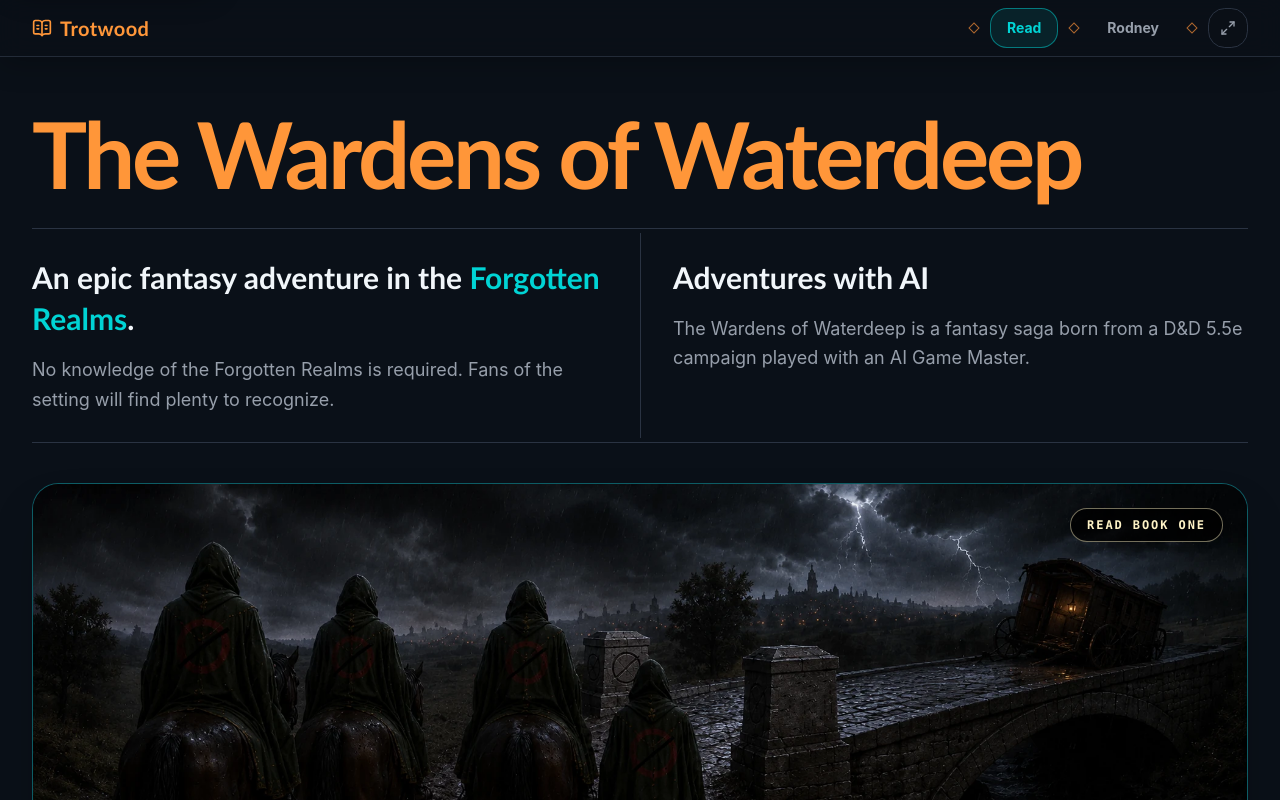
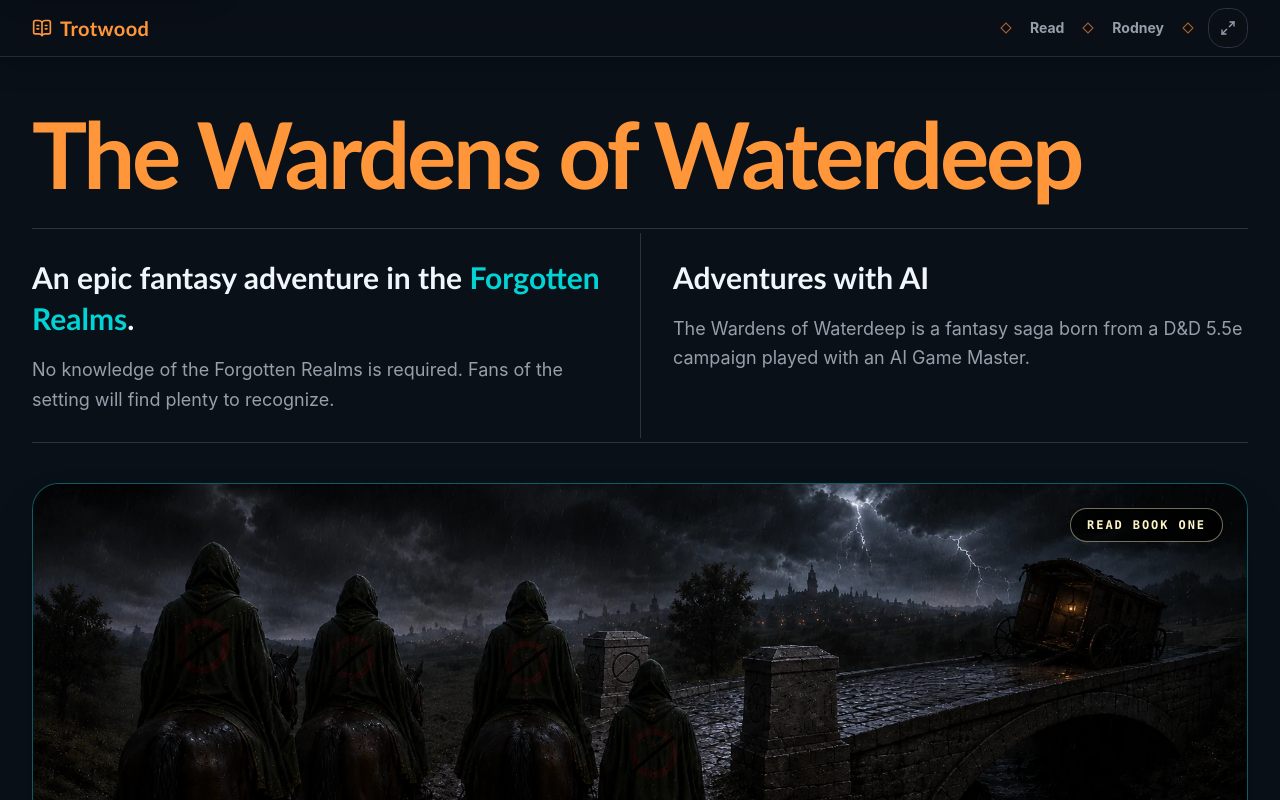
Before and after one commit to ForNextI/TRotW, a Next.js app: page / in a window 1280 px wide. Shown: the top 800 px of the page. Built offline with nearby package versions, Linux system fonts and the light colour scheme.

Commit message:
Build 2.1.09

```diff
--- a/components/showcase/trotwood-header.tsx
+++ b/components/showcase/trotwood-header.tsx
@@ -6,13 +6,8 @@ type TrotwoodHeaderProps = {
   active?: 'read' | 'rodney'
 }
 
-function navClass(active: boolean) {
-  return [
-    'inline-flex min-h-10 items-center justify-center rounded-xl border px-3 text-sm font-bold transition sm:px-4',
-    active
-      ? 'border-primary/50 bg-primary/10 text-primary'
-      : 'border-transparent text-muted-foreground hover:border-border hover:text-foreground',
-  ].join(' ')
+function navClass() {
+  return 'inline-flex min-h-10 items-center px-1 text-sm font-bold text-muted-foreground transition hover:text-foreground focus-visible:outline-none focus-visible:ring-2 focus-visible:ring-ring'
 }
 
 function NavDiamond() {
@@ -37,14 +32,14 @@ export function TrotwoodHeader({ active }: TrotwoodHeaderProps) {
           <span className="text-base sm:text-xl">Trotwood</span>
         </Link>
 
-        <div className="ml-auto flex shrink-0 items-center gap-2 sm:gap-3">
+        <div className="ml-auto flex shrink-0 items-center gap-3 sm:gap-4">
           <NavDiamond />
 
-          <nav className="flex items-center gap-2 sm:gap-3" aria-label="Trotwood">
+          <nav className="flex items-center gap-3 sm:gap-4" aria-label="Trotwood">
             <Link
               href="/"
               aria-current={active === 'read' ? 'page' : undefined}
-              className={navClass(active === 'read')}
+              className={navClass()}
             >
               Read
             </Link>
@@ -54,7 +49,7 @@ export function TrotwoodHeader({ active }: TrotwoodHeaderProps) {
             <Link
               href="/rodney"
               aria-current={active === 'rodney' ? 'page' : undefined}
-              className={navClass(active === 'rodney')}
+              className={navClass()}
             >
               Rodney
             </Link>
--- a/lib/site/version.ts
+++ b/lib/site/version.ts
@@ -1,2 +1,2 @@
-export const TROTW_VERSION = '2.1.7'
-export const TROTW_RELEASE_LABEL = 'TROTW 2.1.07'
+export const TROTW_VERSION = '2.1.8'
+export const TROTW_RELEASE_LABEL = 'TROTW 2.1.08'
--- a/package.json
+++ b/package.json
@@ -1,6 +1,6 @@
 {
   "name": "trotw",
-  "version": "2.1.7",
+  "version": "2.1.8",
   "private": true,
   "scripts": {
     "dev": "next dev",
```
Also changed, not shown: scripts/validate-trotw.mts, scripts/validate-version.mts.
